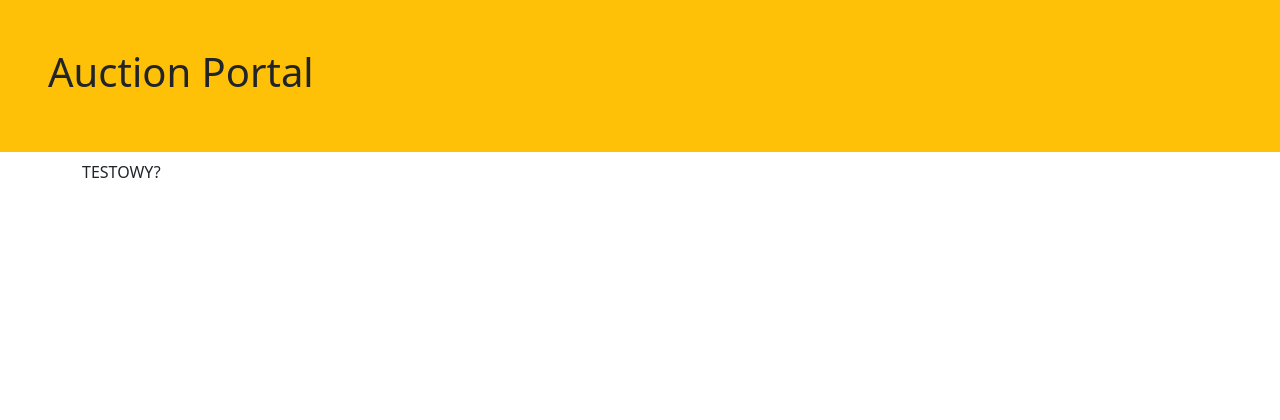
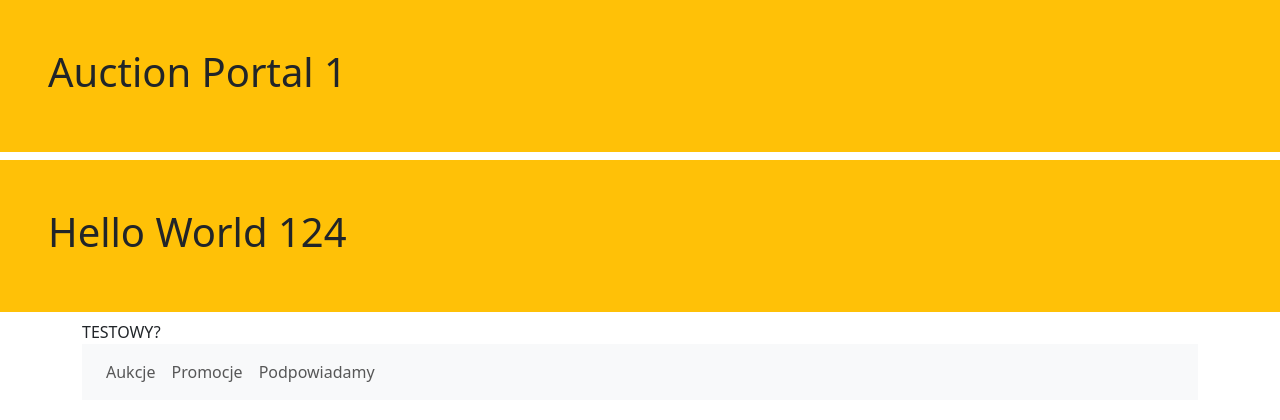
Before and after one commit to michaljabi/20250917-angular, an Angular app in the folder auction-portal/: page / in a window 1280 px wide. Shown: the top 420 px of the page. Built offline with nearby package versions, Linux system fonts and the light colour scheme.

Commit message:
explain: data binding (template to logic & logic to template)

```diff
--- a/auction-portal/src/app/app.html
+++ b/auction-portal/src/app/app.html
@@ -1,5 +1,26 @@
 <app-header />
+<!-- <app-header myTitle="Hello World" myNumber /> -->
+<!-- <app-header myTitle="Hello World" myNumber="{{ 90 }}" /> -->
+<app-header myTitle="Hello World" [myNumber]="34 + 90" />
 <main class="container">
   <nav>{{ title() }}</nav>
+  <nav class="navbar navbar-expand-lg navbar-light bg-light px-3 mb-3">
+    <button class="navbar-toggler" type="button">
+      <span class="navbar-toggler-icon"></span>
+    </button>
+    <div class="collapse navbar-collapse" [class.show]="true">
+      <ul class="navbar-nav">
+        <li class="nav-item">
+          <a class="nav-link" href="auctions">Aukcje</a>
+        </li>
+        <li class="nav-item">
+          <a class="nav-link" href="promotions">Promocje</a>
+        </li>
+        <li class="nav-item">
+          <a class="nav-link" href="advices">Podpowiadamy</a>
+        </li>
+      </ul>
+    </div>
+  </nav>
   <router-outlet />
 </main>
--- a/auction-portal/src/app/header/header.component.ts
+++ b/auction-portal/src/app/header/header.component.ts
@@ -1,15 +1,26 @@
-import { Component } from '@angular/core';
+import { Component, Input } from '@angular/core';
 
 @Component({
   selector: 'app-header',
   imports: [],
   template: `
-    <header class="mb-2 p-5 bg-warning">
-      <h1>{{ title }}</h1>
+    <header [class]="headerClasses" (mouseover)="shrinkPadding()">
+      <h1>{{ myTitle }} {{ myNumber }}</h1>
     </header>
   `,
   styles: ``,
 })
 export class HeaderComponent {
-  title = 'Auction Portal';
+  @Input() myTitle = 'Auction Portal';
+  @Input() myNumber = 1;
+
+  dynamicPadding = 'p-5';
+
+  shrinkPadding() {
+    this.dynamicPadding = 'p-2';
+  }
+
+  get headerClasses() {
+    return `mb-2 ${this.dynamicPadding} bg-warning`;
+  }
 }
```
Also changed, not shown: 1 other file (tests, documents, lock files or other folders).
